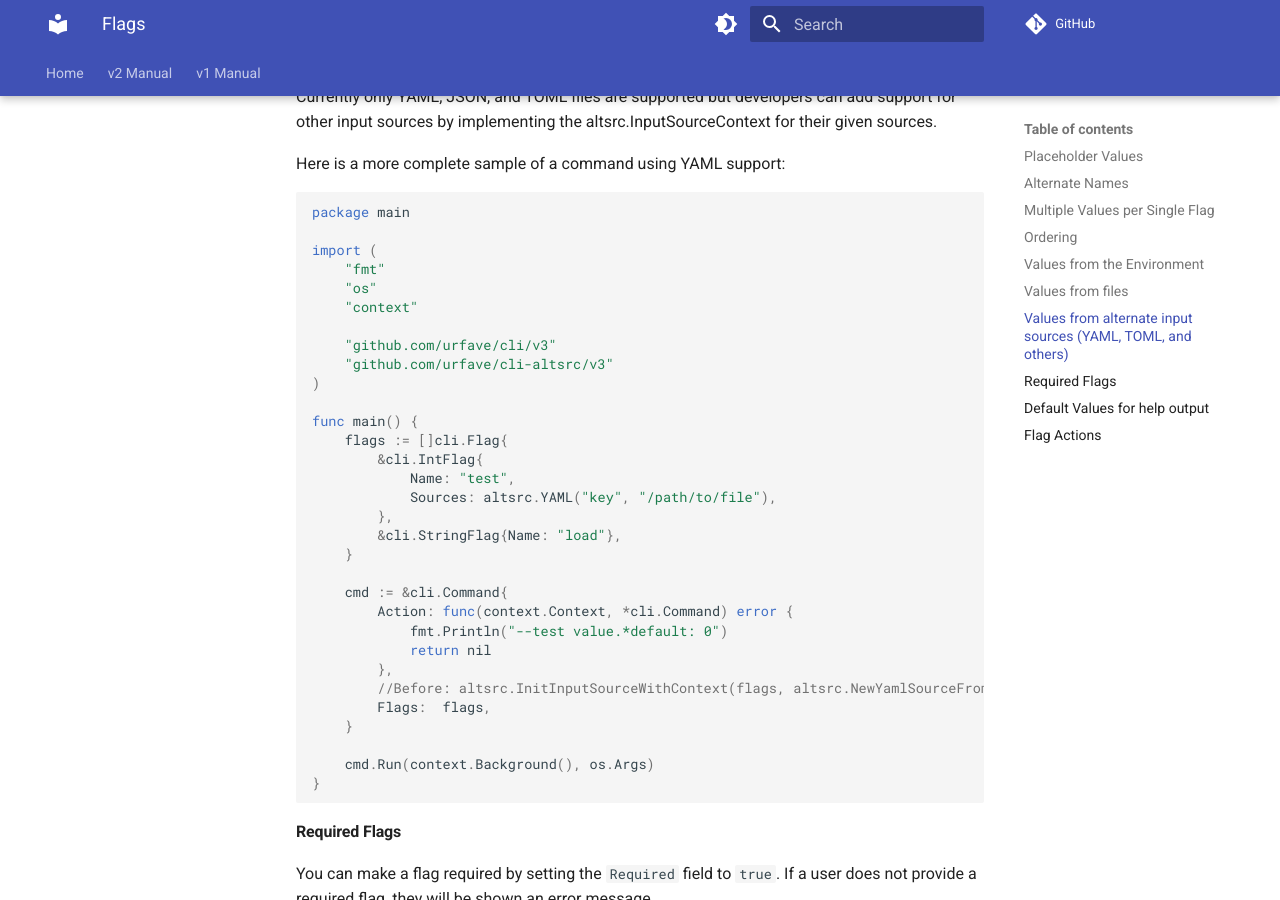
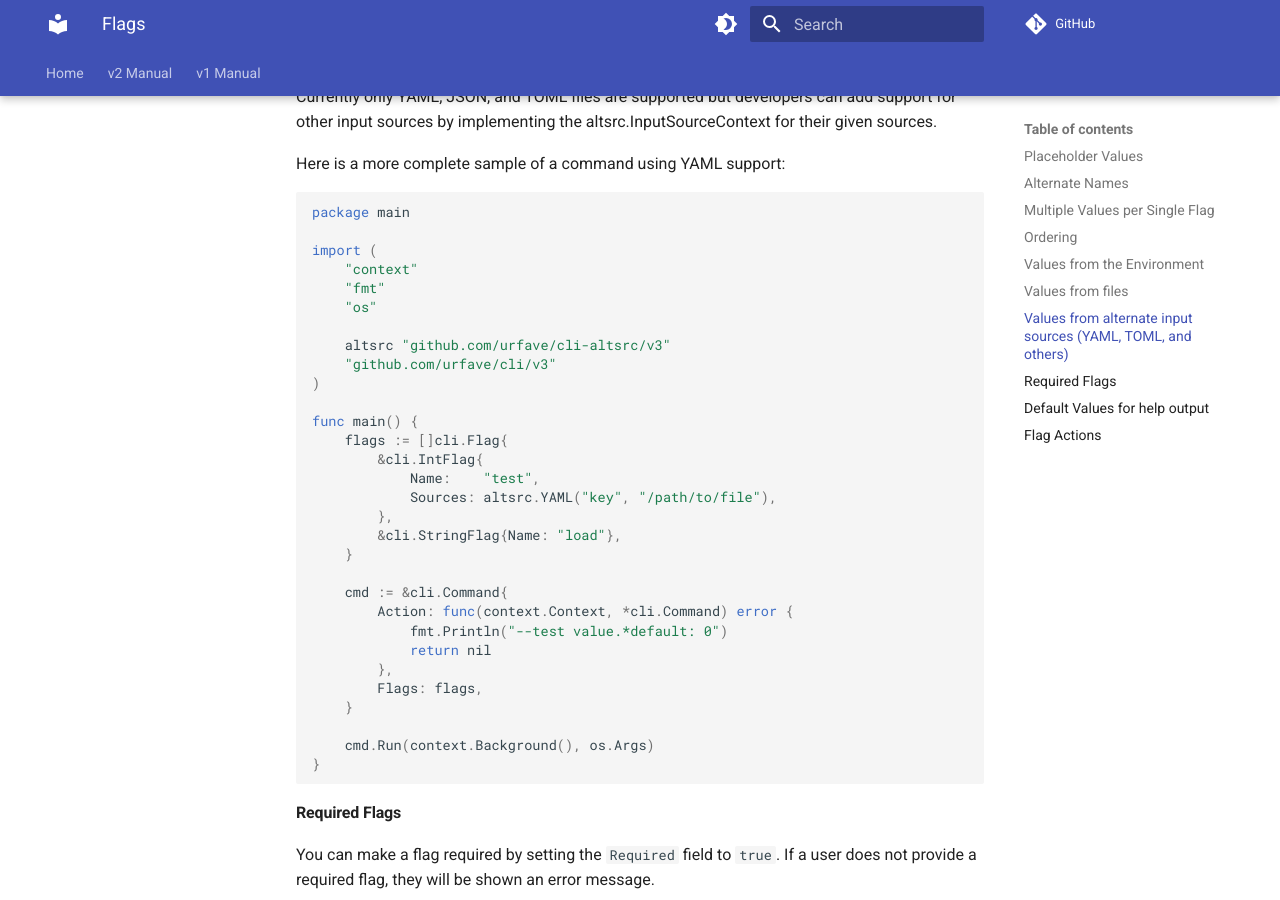
Before and after one commit to urfave/cli, an MkDocs documentation site: the page built from docs/v3/examples/flags.md, in a window 1280 px wide and 900 px high, scrolled down 8982 px. Built offline with MkDocs 1.6.1 and Material for MkDocs 9.7.7, drawn with Linux system fonts in a browser that asks for light colours; comment, search, counter and statistics services are not loaded; some of the changed lines change nothing that is shown.

```diff
--- a/docs/v3/examples/flags.md
+++ b/docs/v3/examples/flags.md
@@ -520,18 +520,18 @@
 package main
 
 import (
+	"context"
 	"fmt"
 	"os"
-	"context"
 
+	altsrc "github.com/urfave/cli-altsrc/v3"
 	"github.com/urfave/cli/v3"
-	"github.com/urfave/cli-altsrc/v3"
 )
 
 func main() {
 	flags := []cli.Flag{
 		&cli.IntFlag{
-			Name: "test",
+			Name:    "test",
 			Sources: altsrc.YAML("key", "/path/to/file"),
 		},
 		&cli.StringFlag{Name: "load"},
@@ -542,8 +542,7 @@
 			fmt.Println("--test value.*default: 0")
 			return nil
 		},
-		//Before: altsrc.InitInputSourceWithContext(flags, altsrc.NewYamlSourceFromFlagFunc("load")),
-		Flags:  flags,
+		Flags: flags,
 	}
 
 	cmd.Run(context.Background(), os.Args)
```
Also changed, not shown: 5 other files.
